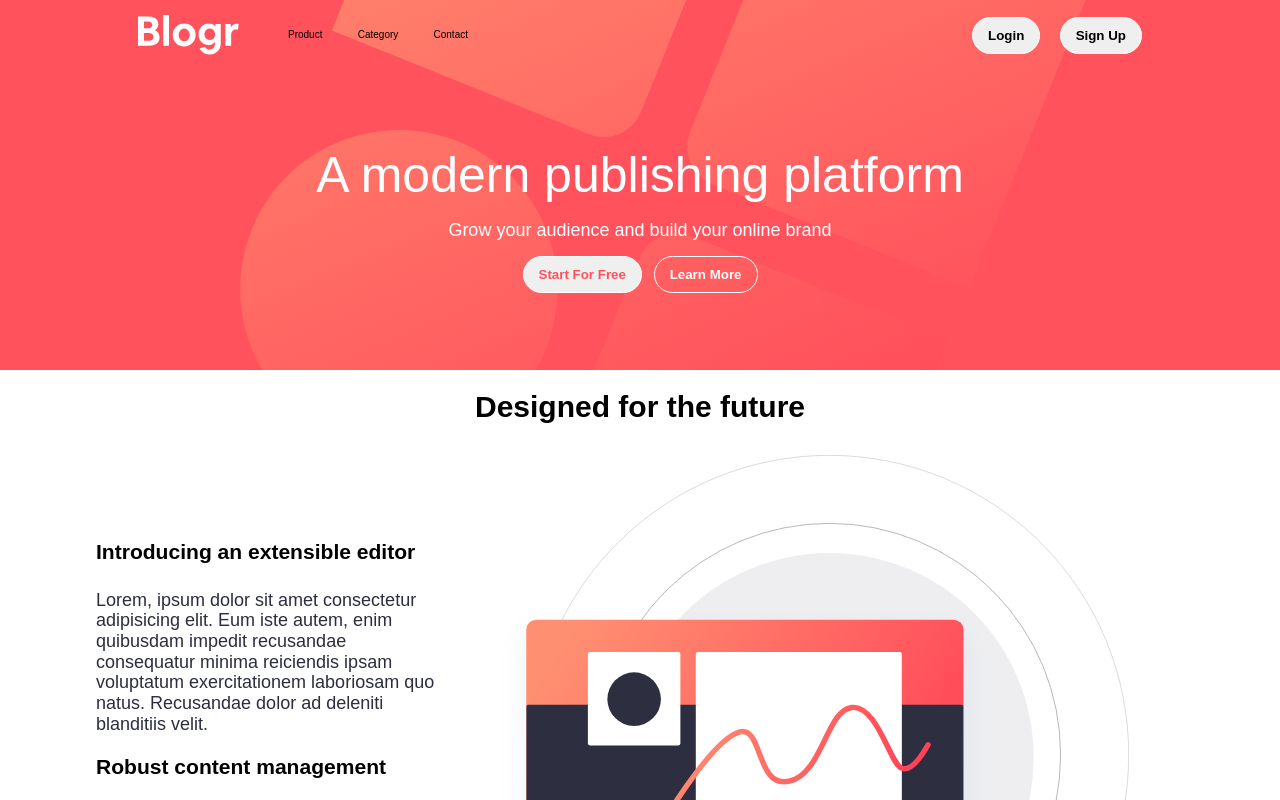
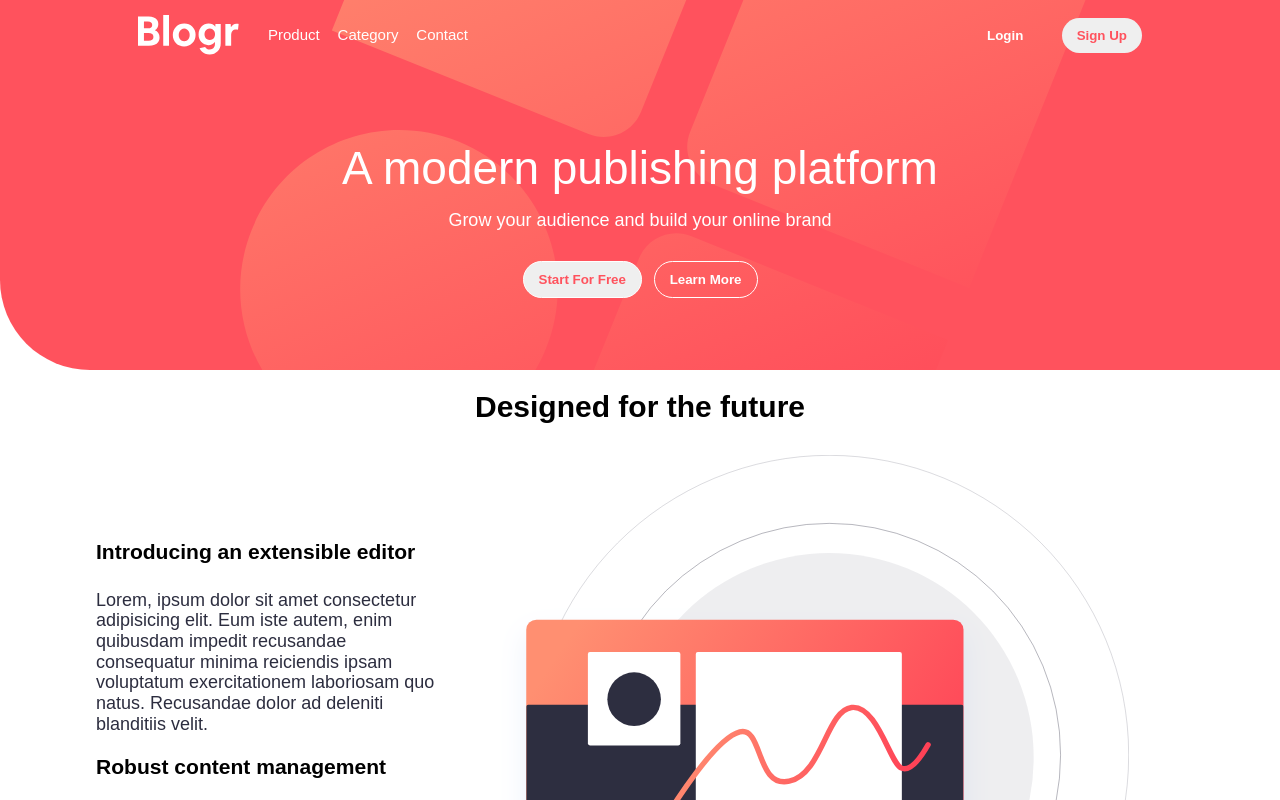
Before and after one commit to Vahe-Sevachyan/blogr-landing-page, a Vue app: page / in a window 1280 px wide. Shown: the top 800 px of the page. Built offline with nearby package versions, Linux system fonts and the light colour scheme; a web font is replaced by a local one.

Commit message:
updated nav bar buttons/links

```diff
--- a/src/App.vue
+++ b/src/App.vue
@@ -50,5 +50,6 @@ export default {
   justify-content: center;
   align-items: center;
   flex-direction: column;
+  border-bottom-left-radius: 90px;
 }
 </style>
--- a/src/components/HeroSection.vue
+++ b/src/components/HeroSection.vue
@@ -29,14 +29,14 @@ p {
 }
 h1 {
   font-family: "Overpass", Arial, Helvetica, sans-serif, monospace;
-  font-size: 5rem;
+  font-size: 4.6rem;
   font-weight: 300;
   margin-bottom: 1.5rem;
 }
 p {
   font-family: "Ubuntu", Arial, Helvetica, sans-serif, monospace;
   font-size: 1.8rem;
-  margin-bottom: 1.5rem;
+  margin-bottom: 3rem;
 }
 button {
   font-family: "Ubuntu", Arial, Helvetica, sans-serif, monospace;
--- a/src/components/NavBar.vue
+++ b/src/components/NavBar.vue
@@ -25,18 +25,13 @@ export default {
 button {
   font-family: "Ubuntu", Arial, Helvetica, sans-serif, monospace;
   font-weight: 600;
-
   cursor: pointer;
   padding: 1rem 1.5rem 1rem 1.5rem;
-
   border: none;
   border-radius: 20px;
-
-  border: solid white 1.5px;
+  /* border: solid white 1.5px; */
 }
 .nav-section {
-  /* background-color: grey; */
-  /* width: 130rem; */
   width: 80%;
   margin: auto;
   display: flex;
@@ -51,14 +46,24 @@ button {
 }
 .nav-links {
   display: flex;
-  width: 18rem;
+  width: 20rem;
   justify-content: space-between;
   list-style: none;
   align-items: center;
+  font-family: "Ubuntu", Arial, Helvetica, sans-serif, monospace;
+  font-size: 1.5rem;
+  color: white;
 }
 .btn-container {
   width: 17rem;
   display: flex;
   justify-content: space-between;
 }
+.btn-two {
+  color: hsl(356, 100%, 66%);
+}
+.btn-one {
+  color: white;
+  background-color: inherit;
+}
 </style>
```
